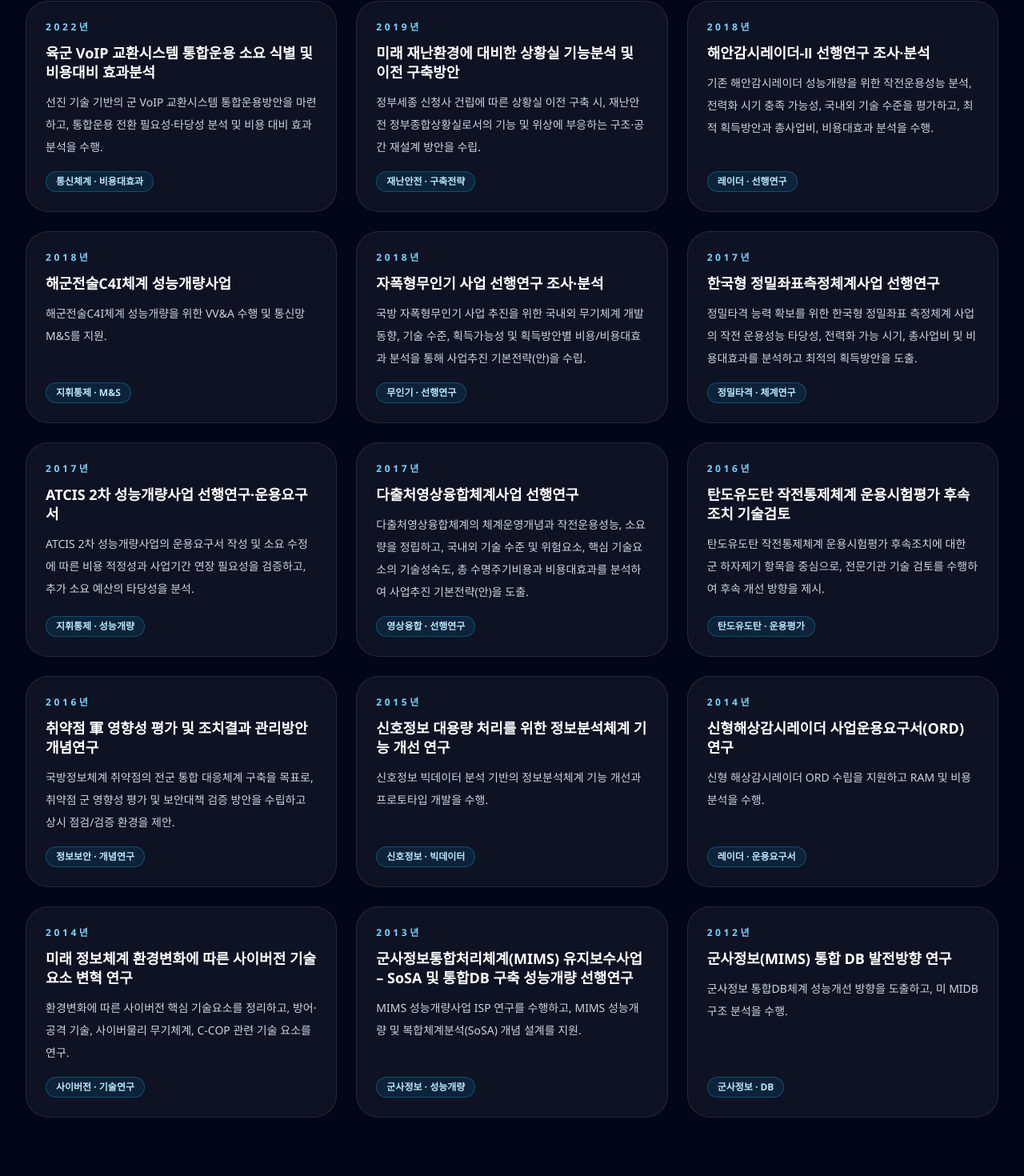
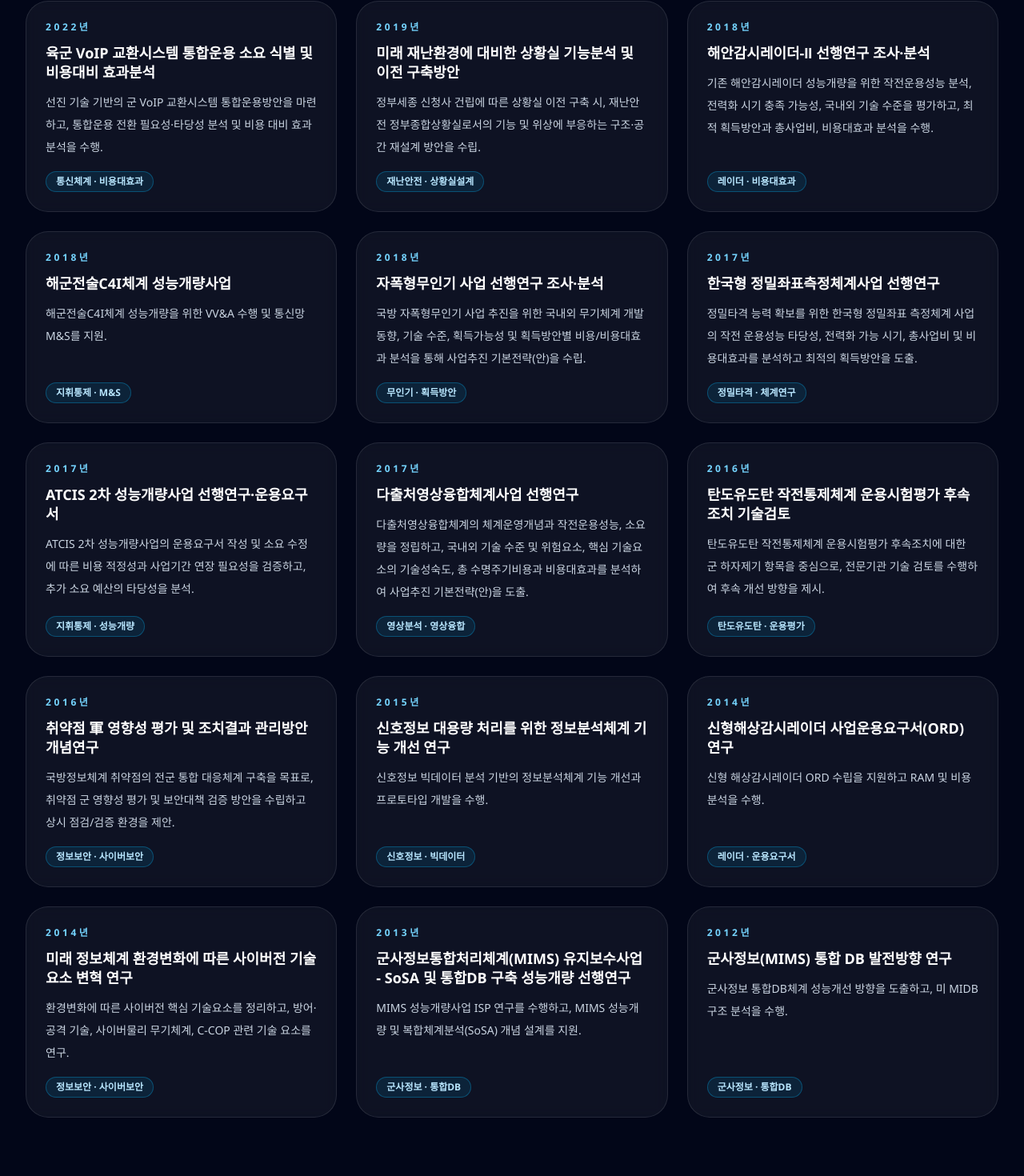
Before and after one commit to giuhyoung/ceg_website, a React (Vite) app: page / in a window 1280 px wide. Shown: the part 4302-5772 px from the top of the page at 80% size. Built offline with nearby package versions, Linux system fonts and the light colour scheme; a web font is replaced by a local one.

Commit message:
연구실적 카테고리 변경

```diff
--- a/src/content/siteContent.js
+++ b/src/content/siteContent.js
@@ -147,14 +147,14 @@ export const projectRecords = [
     title: '미래 재난환경에 대비한 상황실 기능분석 및 이전 구축방안',
     description:
       '정부세종 신청사 건립에 따른 상황실 이전 구축 시, 재난안전 정부종합상황실로서의 기능 및 위상에 부응하는 구조·공간 재설계 방안을 수립.',
-    category: '재난안전 · 구축전략',
+    category: '재난안전 · 상황실설계',
   },
   {
     period: '2018년',
     title: '해안감시레이더-Ⅱ 선행연구 조사·분석',
     description:
       '기존 해안감시레이더 성능개량을 위한 작전운용성능 분석, 전력화 시기 충족 가능성, 국내외 기술 수준을 평가하고, 최적 획득방안과 총사업비, 비용대효과 분석을 수행.',
-    category: '레이더 · 선행연구',
+    category: '레이더 · 비용대효과',
   },
   {
     period: '2018년',
@@ -167,7 +167,7 @@ export const projectRecords = [
     title: '자폭형무인기 사업 선행연구 조사·분석',
     description:
       '국방 자폭형무인기 사업 추진을 위한 국내외 무기체계 개발 동향, 기술 수준, 획득가능성 및 획득방안별 비용/비용대효과 분석을 통해 사업추진 기본전략(안)을 수립.',
-    category: '무인기 · 선행연구',
+    category: '무인기 · 획득방안',
   },
   {
     period: '2017년',
@@ -188,7 +188,7 @@ export const projectRecords = [
     title: '다출처영상융합체계사업 선행연구',
     description:
       '다출처영상융합체계의 체계운영개념과 작전운용성능, 소요량을 정립하고, 국내외 기술 수준 및 위험요소, 핵심 기술요소의 기술성숙도, 총 수명주기비용과 비용대효과를 분석하여 사업추진 기본전략(안)을 도출.',
-    category: '영상융합 · 선행연구',
+    category: '영상분석 · 영상융합',
   },
   {
     period: '2016년',
@@ -202,7 +202,7 @@ export const projectRecords = [
     title: '취약점 軍 영향성 평가 및 조치결과 관리방안 개념연구',
     description:
       '국방정보체계 취약점의 전군 통합 대응체계 구축을 목표로, 취약점 군 영향성 평가 및 보안대책 검증 방안을 수립하고 상시 점검/검증 환경을 제안.',
-    category: '정보보안 · 개념연구',
+    category: '정보보안 · 사이버보안',
   },
   {
     period: '2015년',
@@ -221,20 +221,20 @@ export const projectRecords = [
     title: '미래 정보체계 환경변화에 따른 사이버전 기술요소 변혁 연구',
     description:
       '환경변화에 따른 사이버전 핵심 기술요소를 정리하고, 방어·공격 기술, 사이버물리 무기체계, C-COP 관련 기술 요소를 연구.',
-    category: '사이버전 · 기술연구',
+    category: '정보보안 · 사이버보안',
   },
   {
     period: '2013년',
-    title: '군사정보통합처리체계(MIMS) 유지보수사업 – SoSA 및 통합DB 구축 성능개량 선행연구',
+    title: '군사정보통합처리체계(MIMS) 유지보수사업 - SoSA 및 통합DB 구축 성능개량 선행연구',
     description:
       'MIMS 성능개량사업 ISP 연구를 수행하고, MIMS 성능개량 및 복합체계분석(SoSA) 개념 설계를 지원.',
-    category: '군사정보 · 성능개량',
+    category: '군사정보 · 통합DB',
   },
   {
     period: '2012년',
     title: '군사정보(MIMS) 통합 DB 발전방향 연구',
     description: '군사정보 통합DB체계 성능개선 방향을 도출하고, 미 MIDB 구조 분석을 수행.',
-    category: '군사정보 · DB',
+    category: '군사정보 · 통합DB',
   },
 ]
 
```
